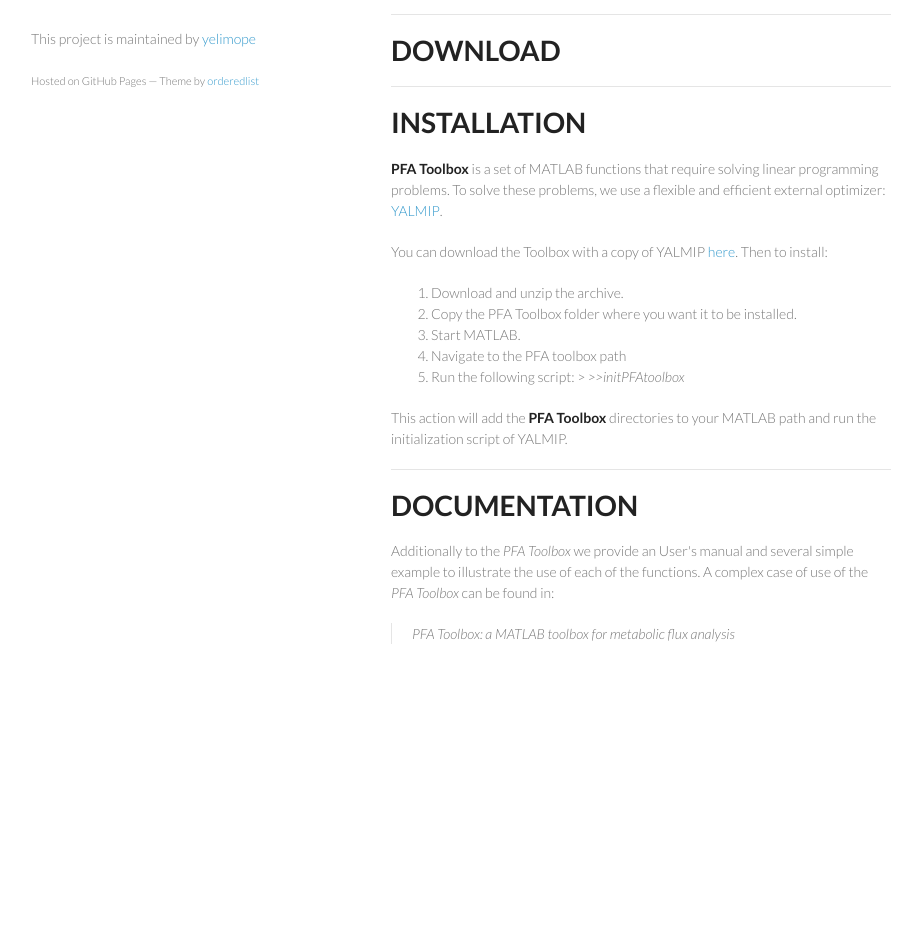
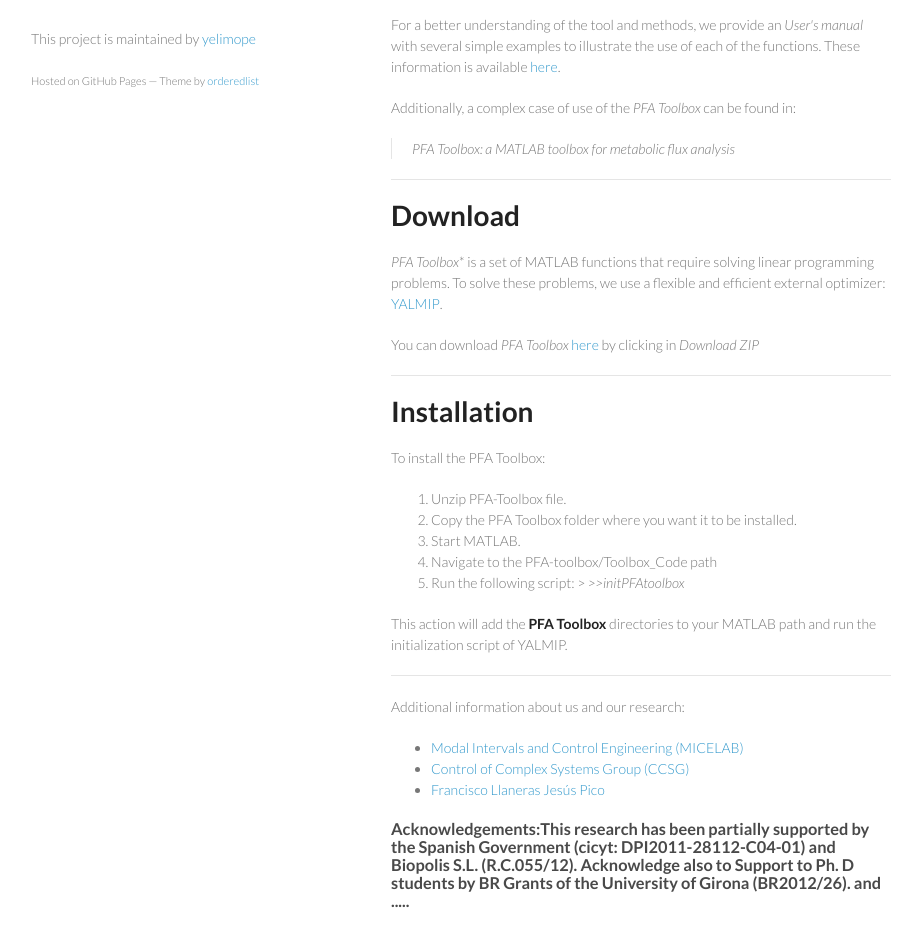
Before and after one commit to yelimope/Test_WebpageToolbox, a plain HTML site: page index.html in a window 1280 px wide. Shown: the part 640-1586 px from the top of the page, without its empty margins (179-1101 px from the left). Before the commit the page ends 1354 px from the top, so only its background shows below. Drawn offline with Linux system fonts and the light colour scheme.

Commit message:
Create gh-pages branch via GitHub

```diff
--- a/index.html
+++ b/index.html
@@ -55,25 +55,35 @@ These methods, face some limitations that traditional MFA have. Particularly in
 <li>Represent easily flux measurements in possibilistic terms with a Graphic User Interface (GUI).</li>
 </ul>
 
-<hr>
+<p>For a better understanding of the tool and methods, we provide an <em>User's manual</em> with several simple examples to illustrate the use of each of the functions. These information is available <a href="http://francisco.llaneras.es/">here</a>.</p>
 
-<h1>
-<a id="download" class="anchor" href="#download" aria-hidden="true"><span class="octicon octicon-link"></span></a>DOWNLOAD</h1>
+<p>Additionally, a complex case of use of the <em>PFA Toolbox</em> can be found in:</p>
+
+<blockquote>
+<p><em>PFA Toolbox: a MATLAB toolbox for metabolic flux analysis</em></p>
+</blockquote>
 
 <hr>
 
 <h1>
-<a id="installation" class="anchor" href="#installation" aria-hidden="true"><span class="octicon octicon-link"></span></a>INSTALLATION</h1>
+<a id="download" class="anchor" href="#download" aria-hidden="true"><span class="octicon octicon-link"></span></a>Download</h1>
 
-<p><strong>PFA Toolbox</strong> is a set of MATLAB functions that require solving linear programming problems. To solve these problems, we use a flexible and efficient external optimizer: <a href="http://users.isy.liu.se/johanl/yalmip/">YALMIP</a>. </p>
+<p><em>PFA Toolbox</em>* is a set of MATLAB functions that require solving linear programming problems. To solve these problems, we use a flexible and efficient external optimizer: <a href="http://users.isy.liu.se/johanl/yalmip/">YALMIP</a>. </p>
 
-<p>You can download the Toolbox with a copy of YALMIP <a href="https://github.com/kikollan/PFA-Toolbox">here</a>. Then to install: </p>
+<p>You can download <em>PFA Toolbox</em> <a href="https://github.com/kikollan/PFA-Toolbox">here</a> by clicking in <em>Download ZIP</em></p>
+
+<hr>
+
+<h1>
+<a id="installation" class="anchor" href="#installation" aria-hidden="true"><span class="octicon octicon-link"></span></a>Installation</h1>
+
+<p>To install the PFA Toolbox: </p>
 
 <ol>
-<li> Download and unzip the archive. </li>
+<li>Unzip PFA-Toolbox file. </li>
 <li>Copy the PFA Toolbox folder where you want it to be installed. </li>
 <li>Start MATLAB. </li>
-<li>Navigate to the PFA toolbox path</li>
+<li>Navigate to the PFA-toolbox/Toolbox_Code path</li>
 <li>Run the following script:
 &gt;   <em>&gt;&gt;initPFAtoolbox</em>
 </li>
@@ -83,15 +93,18 @@ These methods, face some limitations that traditional MFA have. Particularly in
 
 <hr>
 
-<h1>
-<a id="documentation" class="anchor" href="#documentation" aria-hidden="true"><span class="octicon octicon-link"></span></a>DOCUMENTATION</h1>
+<p>Additional information about us and our research:</p>
 
-<p>Additionally to the <em>PFA Toolbox</em> we provide an User's manual and several simple example to illustrate the use of each of the functions.
-A complex case of use of the <em>PFA Toolbox</em> can be found in:</p>
+<ul>
+<li><a href="http://iiia.udg.edu/micelab/">Modal Intervals and Control Engineering (MICELAB)</a></li>
+<li><a href="https://gcsc.ai2.upv.es/">Control of Complex Systems Group (CCSG)</a></li>
+<li>
+<a href="http://francisco.llaneras.es/">Francisco Llaneras</a> <a href="https://gcsc.ai2.upv.es/content/jesus">Jesús Pico</a>
+</li>
+</ul>
 
-<blockquote>
-<p><em>PFA Toolbox: a MATLAB toolbox for metabolic flux analysis</em></p>
-</blockquote>
+<h3>
+<a id="acknowledgementsthis-research-has-been-partially-supported-by-the-spanish-government-cicyt-dpi2011-28112-c04-01-and-biopolis-sl-rc05512-acknowledge-also-to-support-to-ph-d-students-by-br-grants-of-the-university-of-girona-br201226-and-" class="anchor" href="#acknowledgementsthis-research-has-been-partially-supported-by-the-spanish-government-cicyt-dpi2011-28112-c04-01-and-biopolis-sl-rc05512-acknowledge-also-to-support-to-ph-d-students-by-br-grants-of-the-university-of-girona-br201226-and-" aria-hidden="true"><span class="octicon octicon-link"></span></a>Acknowledgements:This research has been partially supported by the Spanish Government (cicyt: DPI2011-28112-C04-01) and Biopolis S.L. (R.C.055/12). Acknowledge also to Support to Ph. D students by BR Grants of the University of Girona (BR2012/26). and .....</h3>
       </section>
       <footer>
         <p>This project is maintained by <a href="https://github.com/yelimope">yelimope</a></p>
```
Also changed, not shown: params.json (+1 -1 lines).
